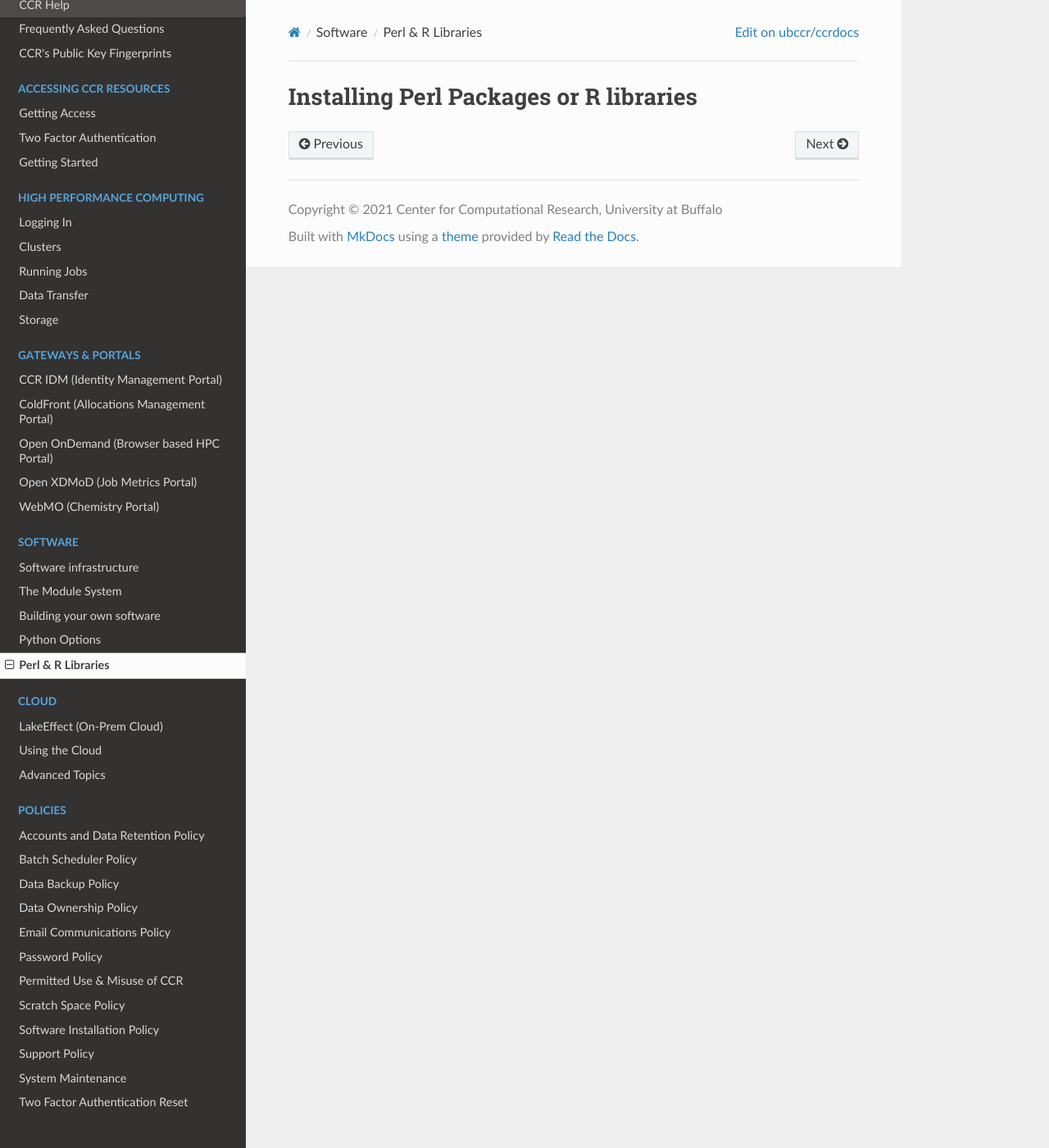
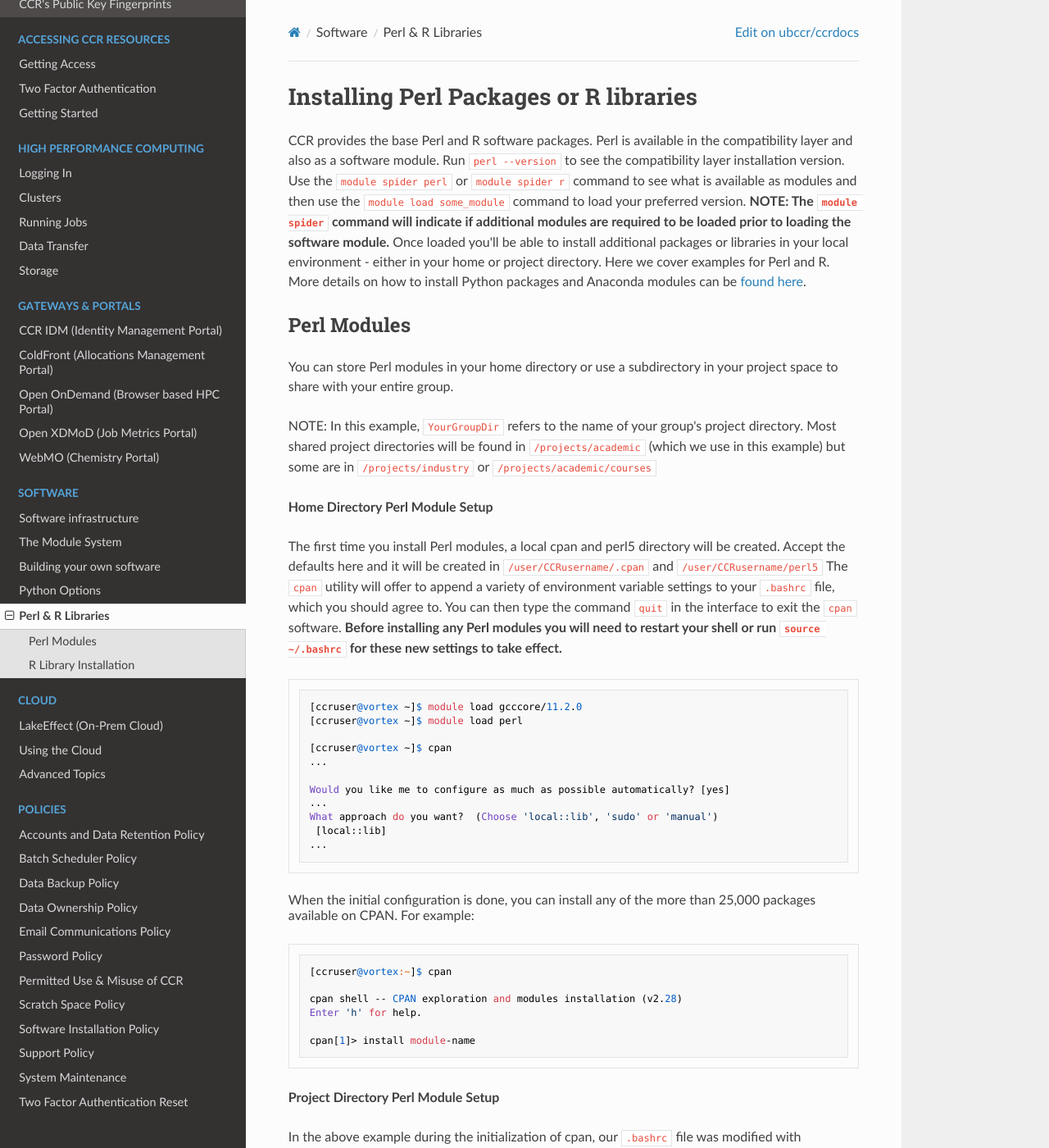
Before and after one commit to ubccr/ccrdocs, an MkDocs documentation site: the page built from pages/software/perl-R-libraries.md, in a window 1280 px wide and 1400 px high. Shown: the whole window at 82% size. Built offline with MkDocs 1.6.1, drawn with Linux system fonts in a browser that asks for light colours; nearby versions of some CDN libraries; some of the changed text lies outside the part shown.

Commit message:
perl module install info

````diff
--- a/pages/software/perl-R-libraries.md
+++ b/pages/software/perl-R-libraries.md
@@ -1 +1,61 @@
 # Installing Perl Packages or R libraries
+
+CCR provides the base Perl and R software packages.  Perl is available in the compatibility layer and also as a software module.  Run `perl --version` to see the compatibility layer installation version.  Use the `module spider perl` or `module spider r` command to see what is available as modules and then use the `module load some_module` command to load your preferred version.  **NOTE: The `module spider` command will indicate if additional modules are required to be loaded prior to loading the software module.**  Once loaded you'll be able to install additional packages or libraries in your local environment - either in your home or project directory.  Here we cover examples for Perl and  R.  More details on how to install Python packages and Anaconda modules can be [found here](python.md).
+
+## Perl Modules
+
+You can store Perl modules in your home directory or use a subdirectory in your project space to share with your entire group.
+
+NOTE:  In this example, `YourGroupDir` refers to the name of your group's project directory.  Most shared project directories will be found in `/projects/academic` (which we use in this example) but some are in `/projects/industry` or `/projects/academic/courses`
+
+**Home Directory Perl Module Setup**
+
+The first time you install Perl modules, a local cpan and perl5 directory will be created.  Accept the defaults here and it will be created in `/user/CCRusername/.cpan` and `/user/CCRusername/perl5`  The `cpan` utility will offer to append a variety of environment variable settings to your `.bashrc` file, which you should agree to. You can then type the command `quit` in the interface to exit the `cpan` software. **Before installing any Perl modules you will need to restart your shell or run `source ~/.bashrc` for these new settings to take effect.**
+
+```
+[ccruser@vortex ~]$ module load gcccore/11.2.0
+[ccruser@vortex ~]$ module load perl
+
+[ccruser@vortex ~]$ cpan
+...
+
+Would you like me to configure as much as possible automatically? [yes]
+...
+What approach do you want?  (Choose 'local::lib', 'sudo' or 'manual')
+ [local::lib]
+...
+```
+When the initial configuration is done, you can install any of the more than 25,000 packages available on CPAN. For example:
+
+```
+[ccruser@vortex:~]$ cpan
+
+cpan shell -- CPAN exploration and modules installation (v2.28)
+Enter 'h' for help.
+
+cpan[1]> install module-name
+
+```
+
+**Project Directory Perl Module Setup**
+
+In the above example during the initialization of cpan, our `.bashrc` file was modified with additional PERL environment variables.  This points cpan to install modules into your home directory.  To redirect these installations to a shared project directory, we must modify the `.bashrc` file to change the location these variables point to.
+
+!!! Warning
+    Make sure the subdirectories you want to use for cpan and perl5 are created or they will be created for you. NEVER use your global scratch directory for storing these files!
+
+Edit the `.bashrc` file in your home directory and change the PERL variables from your home directory path to the project diretory path you want to use.
+
+```
+[ccruser@vortex:~]$ vi ~.bashrc
+
+PATH="/projects/academic/YourGroupDir/perl5/bin${PATH:+:${PATH}}"; export PATH;
+PERL5LIB="/projects/academic/YourGroupDir/perl5/lib/perl5${PERL5LIB:+:${PERL5LIB}}"; export PERL5LIB;
+PERL_LOCAL_LIB_ROOT="/projects/academic/YourGroupDir/perl5${PERL_LOCAL_LIB_ROOT:+:${PERL_LOCAL_LIB_ROOT}}"; export PERL_LOCAL_LIB_ROOT;
+PERL_MB_OPT="--install_base \"/projects/academic/YourGroupDir/perl5\""; export PERL_MB_OPT;
+PERL_MM_OPT="INSTALL_BASE=/projects/academic/YourGroupDir/perl5"; export PERL_MM_OPT;
+```
+Save the file and then restart your shell or run `source ~/.bashrc` for these new settings to take effect.  Next time you use cpan to install a Perl module it will be redirected to your shared project directory.
+
+
+## R Library Installation
````
